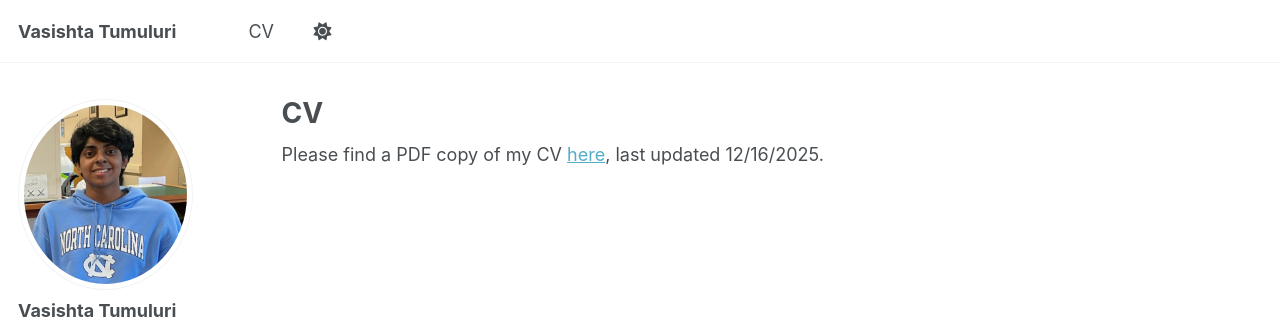
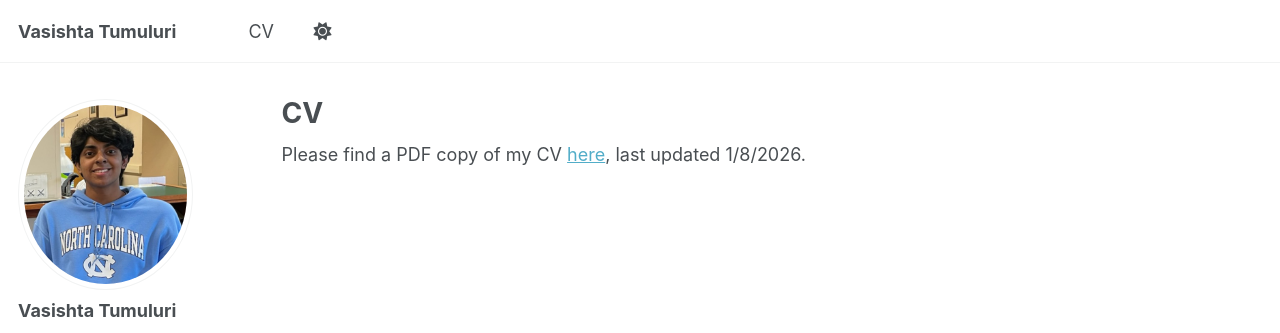
Before and after one commit to vtumulur/vtumulur.github.io, a Jekyll site: the page built from _pages/cv.md, in a window 1280 px wide. Shown: the top 333 px of the page. Built offline with Jekyll 4.4.1, drawn with Linux system fonts in a browser that asks for light colours; a script bundle is joined from its source files by our own code; library files that are not in the unit come from our copies.

Commit message:
Update CV.

```diff
--- a/_pages/cv.md
+++ b/_pages/cv.md
@@ -2,11 +2,11 @@
 title: "CV"
 permalink: /cv/
 author_profile: true
-last_modified: 2025-12-16
+last_modified: 2025-01-08
 redirect_from:
   - /resume
 ---
 
 {% include base_path %}
 
-Please find a PDF copy of my CV [here](/files/vita.pdf), last updated 12/16/2025.
+Please find a PDF copy of my CV [here](/files/vita.pdf), last updated 1/8/2026.
```
Also changed, not shown: 1 other file.
